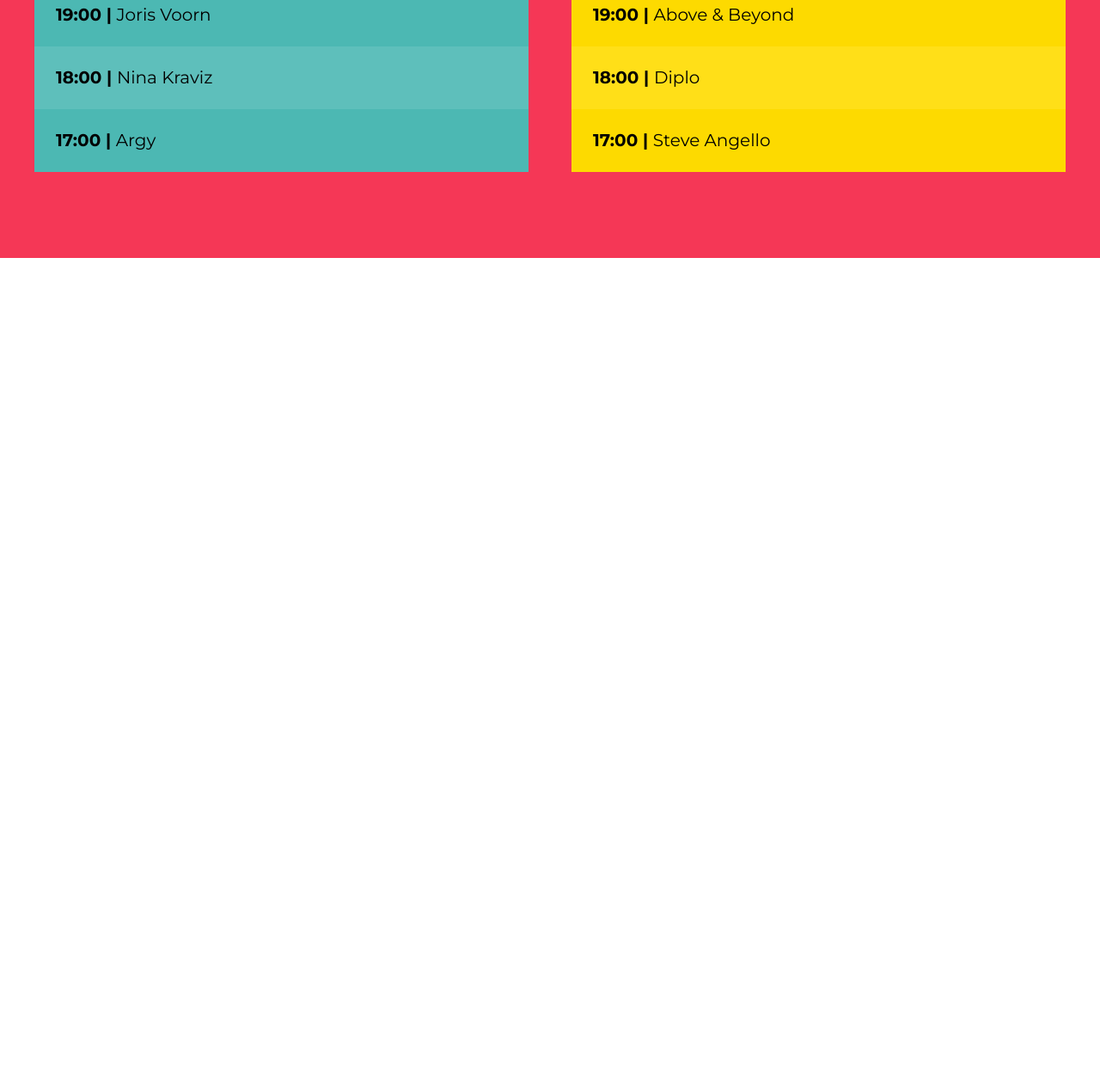
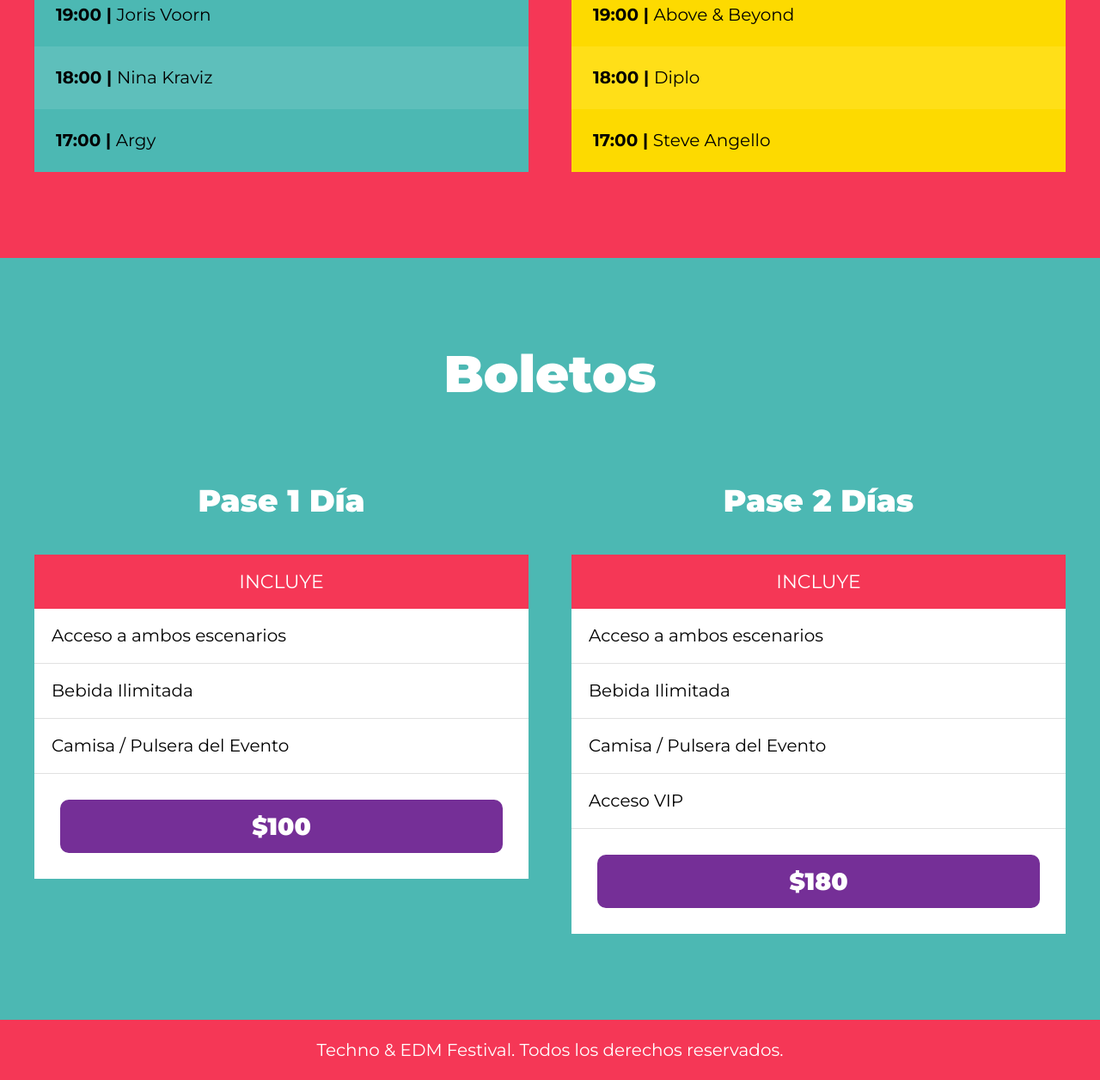
Before and after one commit to eduar-code/FestivalMusica, a website: page index.html in a window 1280 px wide. Shown: the part 2634-3890 px from the top of the page at 86% size. Before the commit the page ends 2934 px from the top, so only its background shows below. Drawn offline with Linux system fonts and the light colour scheme.

Commit message:
Added section of boletos and footer

```diff
--- a/gulpfile.js
+++ b/gulpfile.js
@@ -5,9 +5,9 @@
 const sass = gulpSass(dartSass);
 
 export function css(done) {
-    src('src/scss/app.scss')
+    src('src/scss/app.scss', {sourcemaps: true})
         .pipe(sass().on('error', sass.logError))
-        .pipe(dest('build/css'))
+        .pipe(dest('build/css', {sourcemaps: true}))
 
     done();
 }
--- a/index.html
+++ b/index.html
@@ -163,6 +163,49 @@
         </div> <!--.escenarios-contenedor -->
     </section>
 
+    <!--Boletos!!!!!!-->
+    <section id="boletos" class="contenedor-boletos">
+        <h3>Boletos</h3>
 
+        <div class="boletos">
+            <div class="pase">
+                <p class="pase-nombre">Pase 1 Día</p>
+                <header class="pase-header">
+                    <p>Incluye</p>
+                </header>
+                <div class="pase-body">
+                    <ul>
+                        <li>Acceso a ambos escenarios</li>
+                        <li>Bebida Ilimitada</li>
+                        <li>Camisa / Pulsera del Evento</li>
+                    </ul>
+                </div>
+                <footer class="pase-footer">
+                    <p>$100</p>
+                </footer>
+            </div>
+            <div class="pase">
+                <p class="pase-nombre">Pase 2 Días</p>
+                <header class="pase-header">
+                    <p>Incluye</p>
+                </header>
+                <div class="pase-body">
+                    <ul>
+                        <li>Acceso a ambos escenarios</li>
+                        <li>Bebida Ilimitada</li>
+                        <li>Camisa / Pulsera del Evento</li>
+                        <li>Acceso VIP</li>
+                    </ul>
+                </div>
+                <footer class="pase-footer">
+                    <p>$180</p>
+                </footer>
+            </div>
+        </div>
+    </section>
+
+    <footer class="footer">
+        <p>Techno & EDM Festival. Todos los derechos reservados.</p>
+    </footer>
 </body>
 </html>
--- /dev/null
+++ b/src/scss/layout/_boletos.scss
@@ -0,0 +1,87 @@
+@use 'base/variables' as v;
+@use 'base/mixins' as m;
+
+.contenedor-boletos {
+    background-color: v.$verde;
+
+    h3 {
+        color: v.$blanco;
+    }
+
+    .boletos {
+        @include m.contenedor;
+
+        @include m.tablet {
+            @include m.grid(2);
+        }
+    }
+}
+
+.pase {
+    transition: transform .3s ease-in-out;
+    &:hover{
+        transform: scale(1.1);
+    }
+    &-nombre {
+        //en ves de .pase-nombre
+        font-size: 3.6rem;
+        font-weight: 900;
+        text-align: center;
+        color: v.$blanco;
+    }
+
+    &-header,
+    &-footer {
+        padding: .5rem;
+
+        p {
+            text-align: center;
+            color: v.$blanco;
+            margin: 0;
+        }
+
+    }
+
+    &-header {
+        background-color: v.$rosa;
+
+        p {
+            text-transform: uppercase;
+            font-size: 2.2rem;
+            padding: 1rem 0;
+
+        }
+    }
+
+    &-body {
+        background-color: v.$blanco;
+
+        ul {
+            @include m.reset-lista;
+            li{
+                padding: 2rem;
+                border-bottom: 1px solid #e1e1e1;
+            }
+        }
+
+    }
+
+    &-footer {
+        background-color: v.$blanco;
+        padding: 3rem;
+
+        p {
+            font-size: 2.8rem;
+            font-weight: 900;
+            background-color: v.$morado;
+            padding: 1rem 0;
+            border-radius: 1rem;
+            cursor: pointer;
+            transition: background-color .3s ease-in-out;
+
+            &:hover {
+                background-color: darken(v.$morado, 20);
+            }
+        }
+    }
+}
--- /dev/null
+++ b/src/scss/layout/_footer.scss
@@ -0,0 +1,11 @@
+@use 'base/variables' as v;
+
+.footer{
+    background-color: v.$rosa;
+    padding: 2rem 0;
+    p{
+        margin: 0;
+        color: v.$blanco;
+        text-align: center;
+    }
+}
--- a/src/scss/layout/_index.scss
+++ b/src/scss/layout/_index.scss
@@ -2,3 +2,5 @@
 @forward 'video';
 @forward 'festival';
 @forward 'lineup';
+@forward 'boletos';
+@forward 'footer';
```
Also changed, not shown: build/css/app.css.
